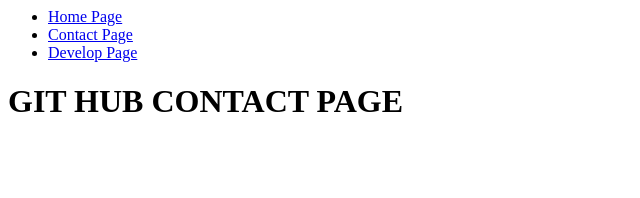
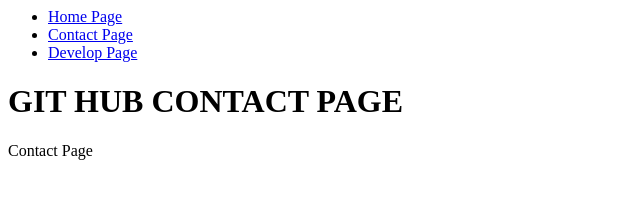
Before and after one commit to Hodor-Fergus/test-git, a plain HTML site: page contact.html in a window 1280 px wide. Shown: the whole page, without its empty margins (0-640 px from the left). Drawn offline with Linux system fonts and the light colour scheme.

Commit message:
Added contact.html

```diff
--- a/contact.html
+++ b/contact.html
@@ -21,6 +21,8 @@
     <h1>
         GIT HUB CONTACT PAGE
     </h1>
-
+    <p>
+        Contact Page
+    </p>
 </body>
 </html>
```
